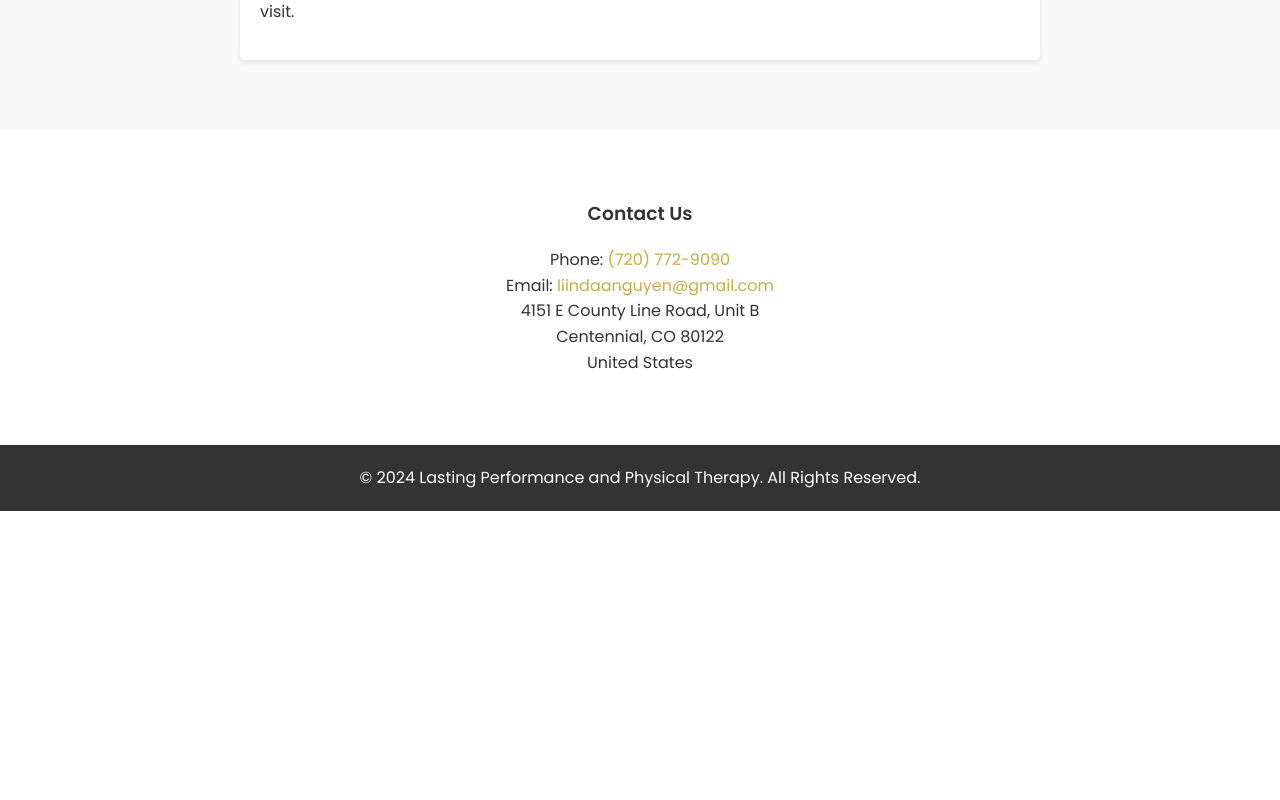
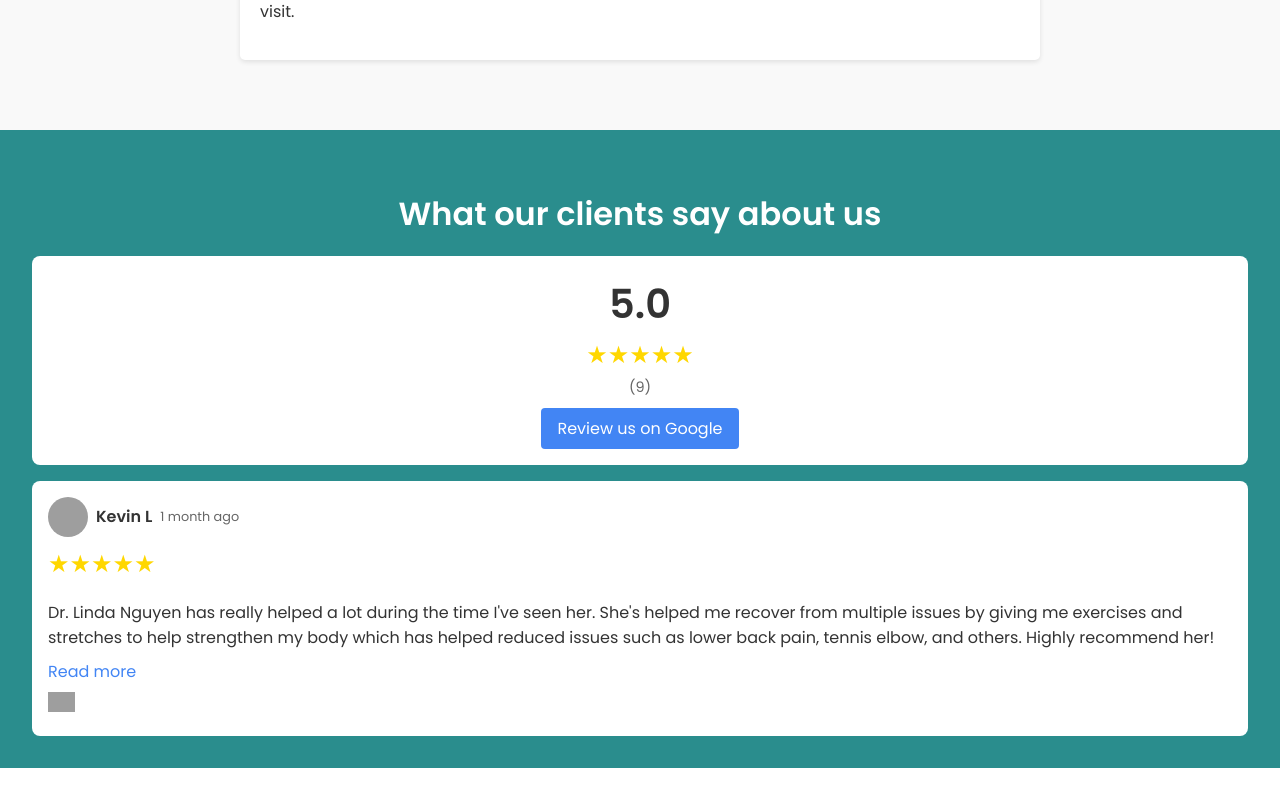
Before and after one commit to henrylui/LastingPerformancePT, a React (Create React App) app: page / in a window 1280 px wide. Shown: the part 3120-3920 px from the top of the page. Before the commit the page ends 3631 px from the top, so only its background shows below. Built offline with nearby package versions, Linux system fonts and the light colour scheme; grey boxes are pictures that could not be loaded.

Commit message:
Add Testimonial section

```diff
--- a/src/App.js
+++ b/src/App.js
@@ -8,7 +8,7 @@ import FAQ from './components/FAQ';
 import Header from './Header';
 import LogoSection from './components/LogoSection';
 import HeroSection from './components/HeroSection';
-
+import TestimonialComponent from './components/TestimonialSection';
 
 
 const MainContent = styled.main`
@@ -97,6 +97,8 @@ function App() {
 
 <FAQ />  {/* Add the FAQ component here */}
 
+<TestimonialComponent />
+
 <section id="contact" className="content">
   <div className="container">
     <div className="contact-info">
--- /dev/null
+++ b/src/components/TestimonialSection.js
@@ -0,0 +1,147 @@
+import React from 'react';
+import styled from 'styled-components';
+
+const TestimonialSection = styled.section`
+  background-color: #2a8d8d;
+  padding: 2rem;
+  color: white;
+  text-align: center;
+`;
+
+const SectionTitle = styled.h2`
+  font-size: 2rem;
+  margin-bottom: 1rem;
+`;
+
+const RatingContainer = styled.div`
+  background-color: white;
+  border-radius: 8px;
+  padding: 1rem;
+  margin-bottom: 1rem;
+`;
+
+const AverageRating = styled.div`
+  font-size: 2.5rem;
+  font-weight: bold;
+  color: #333;
+`;
+
+const Stars = styled.div`
+  color: #ffd700;
+  font-size: 1.5rem;
+`;
+
+const ReviewCount = styled.span`
+  color: #666;
+  font-size: 0.9rem;
+`;
+
+const ReviewButton = styled.a`
+  display: inline-block;
+  background-color: #4285f4;
+  color: white;
+  padding: 0.5rem 1rem;
+  border-radius: 4px;
+  text-decoration: none;
+  margin-top: 0.5rem;
+`;
+
+const TestimonialCard = styled.div`
+  background-color: white;
+  border-radius: 8px;
+  padding: 1rem;
+  margin-top: 1rem;
+  color: #333;
+  text-align: left;
+`;
+
+const ReviewerInfo = styled.div`
+  display: flex;
+  align-items: center;
+  margin-bottom: 0.5rem;
+`;
+
+const Avatar = styled.img`
+  width: 40px;
+  height: 40px;
+  border-radius: 50%;
+  margin-right: 0.5rem;
+`;
+
+const ReviewerName = styled.span`
+  font-weight: bold;
+`;
+
+const ReviewDate = styled.span`
+  color: #666;
+  font-size: 0.8rem;
+  margin-left: 0.5rem;
+`;
+
+const ReviewText = styled.p`
+  margin-bottom: 0.5rem;
+`;
+
+const ReadMore = styled.a`
+  color: #4285f4;
+  text-decoration: none;
+`;
+
+const GoogleLogo = styled.img`
+  height: 20px;
+  margin-top: 0.5rem;
+`;
+
+const TestimonialComponent = () => {
+  // This data would be manually updated
+  const reviewData = {
+    averageRating: 5.0,
+    totalReviews: 9,
+    reviews: [
+      {
+        name: "Kevin L",
+        date: "1 month ago",
+        rating: 5,
+        text: "Dr. Linda Nguyen has really helped a lot during the time I've seen her. She's helped me recover from multiple issues by giving me exercises and stretches to help strengthen my body which has helped reduced issues such as lower back pain, tennis elbow, and others. Highly recommend her!",
+        avatarUrl: "/path-to-avatar.jpg",
+        reviewUrl: "https://g.co/kgs/tzrBYsa"
+      }
+      // Add more reviews here
+    ]
+  };
+
+  const renderStars = (rating) => '★'.repeat(rating) + '☆'.repeat(5 - rating);
+
+  return (
+    <TestimonialSection>
+      <SectionTitle>What our clients say about us</SectionTitle>
+      <RatingContainer>
+        <AverageRating>{reviewData.averageRating.toFixed(1)}</AverageRating>
+        <Stars>{renderStars(reviewData.averageRating)}</Stars>
+        <ReviewCount>({reviewData.totalReviews})</ReviewCount>
+        <div>
+          <ReviewButton href="https://g.page/r/YOUR_GOOGLE_REVIEW_URL" target="_blank" rel="noopener noreferrer">
+            Review us on Google
+          </ReviewButton>
+        </div>
+      </RatingContainer>
+      {reviewData.reviews.map((review, index) => (
+        <TestimonialCard key={index}>
+          <ReviewerInfo>
+            <Avatar src={review.avatarUrl} alt={`${review.name}'s avatar`} />
+            <ReviewerName>{review.name}</ReviewerName>
+            <ReviewDate>{review.date}</ReviewDate>
+          </ReviewerInfo>
+          <Stars>{renderStars(review.rating)}</Stars>
+          <ReviewText>{review.text}</ReviewText>
+          <ReadMore href={review.reviewUrl} target="_blank" rel="noopener noreferrer">Read more</ReadMore>
+          <div>
+            <GoogleLogo src="https://www.google.com/images/branding/googlelogo/2x/googlelogo_color_92x30dp.png" alt="Google" />
+          </div>
+        </TestimonialCard>
+      ))}
+    </TestimonialSection>
+  );
+};
+
+export default TestimonialComponent;
```
